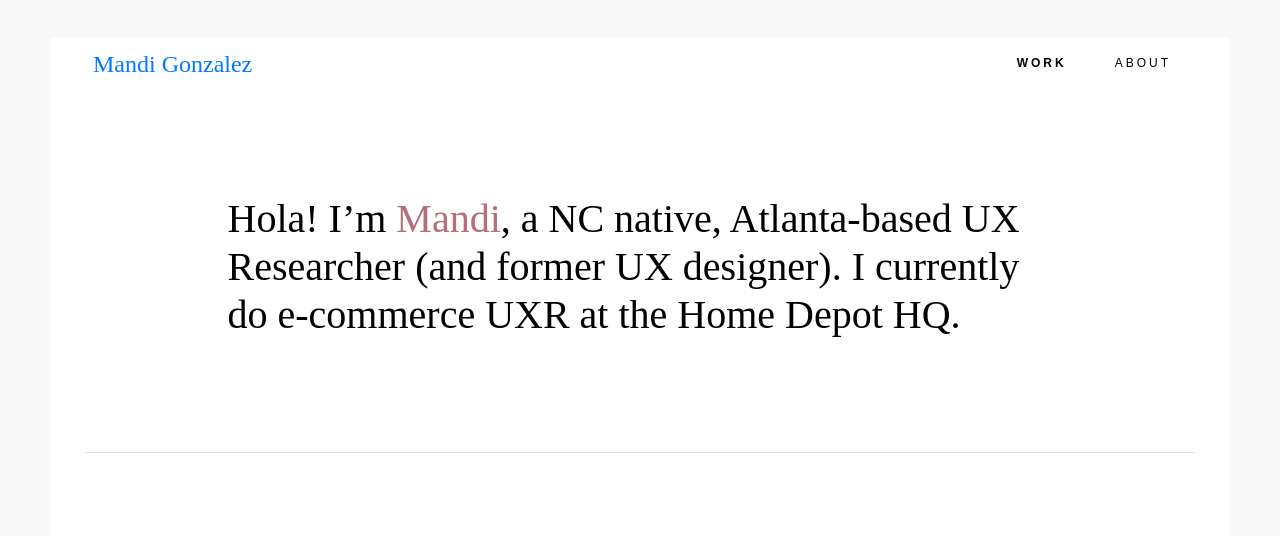
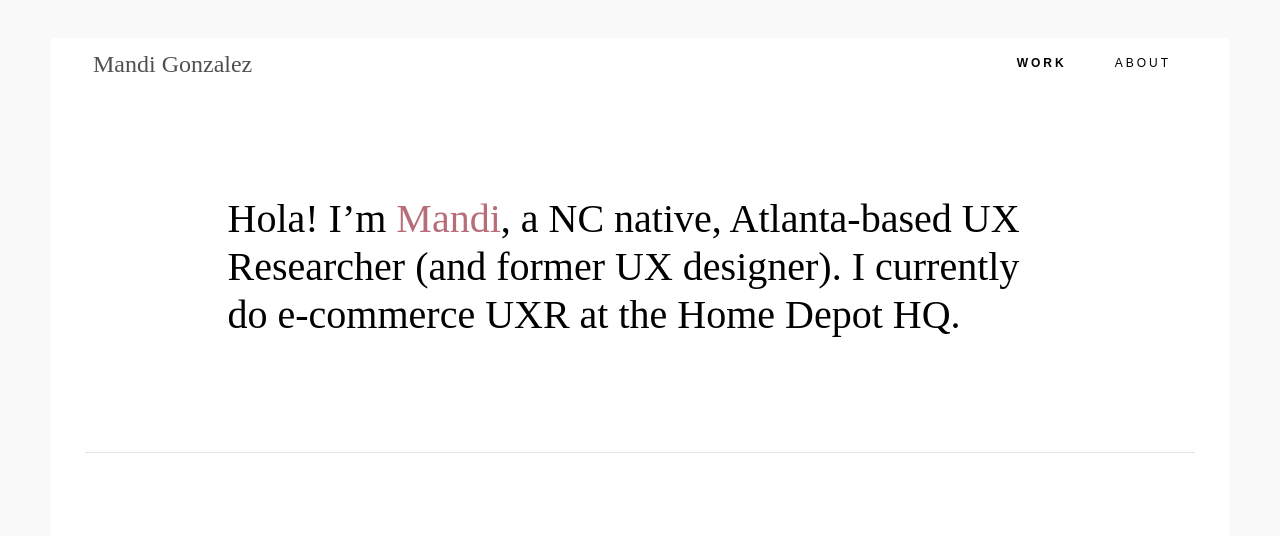
Before and after one commit to mandi-gonzalez/mandi-gonzalez.github.io, a plain HTML site: page index.html in a window 1280 px wide. Shown: the top 536 px of the page. Drawn offline with nearby package versions, Linux system fonts and the light colour scheme; a web font is replaced by a local one.

Commit message:
Update index.html

```diff
--- a/index.html
+++ b/index.html
@@ -13,7 +13,7 @@
 <div class="container">
 <ul class="nav d-flex">
 	<li class="nav-item mr-auto p-2">
-	<p class="brand"><a href="index.html">Mandi Gonzalez </a></p>
+	<p class="brand">Mandi Gonzalez </a></p>
 	</li>
 	<li class="nav-item p-2"><a class="nav-link active" href="index.html" style="font-weight:bold;">WORK </a></li>
 	<li class="nav-item p-2"><a class="nav-link" href="about.html">ABOUT </a></li>
```
